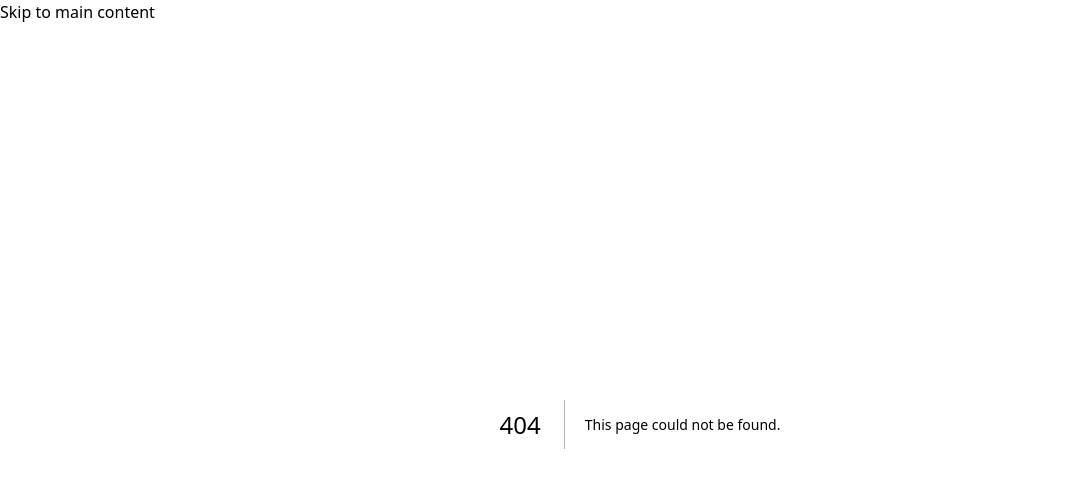
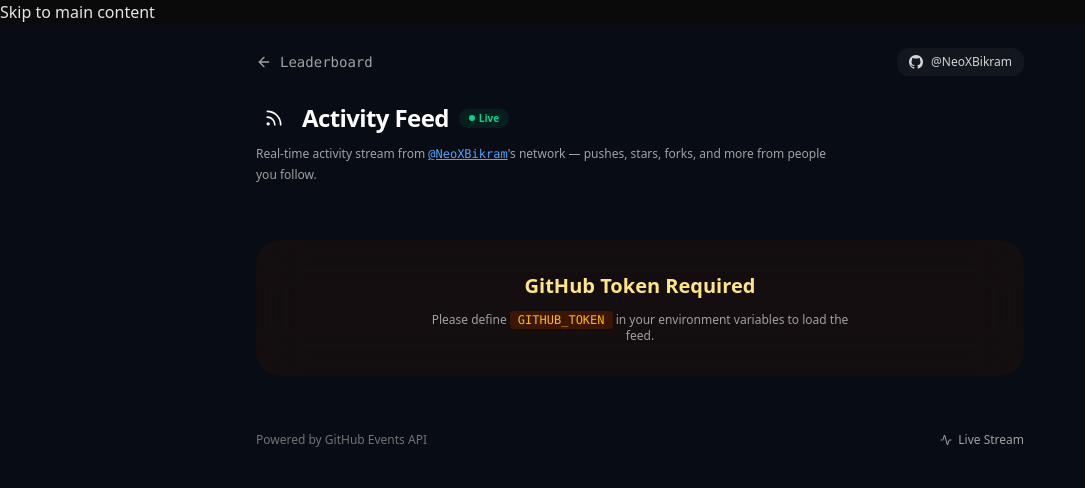
Before and after one commit to BikramGole/RepoPulse, a Next.js app: page /feed in a window 1280 px wide. Before the commit this address had no page. Shown: the top 488 px of the page, without its empty margins (0-1085 px from the left). Built offline with nearby package versions, Linux system fonts and the light colour scheme.

Commit message:
feat: add /feed page route with Suspense and error handling

```diff
--- /dev/null
+++ b/src/app/feed/page.tsx
@@ -0,0 +1,137 @@
+import React, { Suspense } from "react";
+import Link from "next/link";
+import { connection } from "next/server";
+import { fetchGitHubFeed } from "@/lib/githubFeed";
+import { GitHubFeed } from "@/components/GitHubFeed";
+import { ErrorBoundary } from "@/components/ErrorBoundary";
+import { GithubIcon } from "@/components/Icons";
+import {
+  Rss,
+  ArrowLeft,
+  Activity,
+} from "lucide-react";
+
+async function FeedContainer() {
+  await connection();
+  const token = process.env.GITHUB_TOKEN;
+
+  if (!token) {
+    return (
+      <div className="p-8 rounded-3xl border border-amber-900/40 bg-amber-950/20 text-amber-200 text-center space-y-3 backdrop-blur-xl">
+        <h2 className="text-xl font-bold">GitHub Token Required</h2>
+        <p className="text-xs text-neutral-400 max-w-md mx-auto">
+          Please define{" "}
+          <code className="text-amber-400 bg-amber-950/80 px-2 py-0.5 rounded font-mono">
+            GITHUB_TOKEN
+          </code>{" "}
+          in your environment variables to load the feed.
+        </p>
+      </div>
+    );
+  }
+
+  try {
+    const feedData = await fetchGitHubFeed("NeoXBikram", token);
+
+    return (
+      <ErrorBoundary>
+        <GitHubFeed data={feedData} />
+      </ErrorBoundary>
+    );
+  } catch (err: unknown) {
+    const errorMsg =
+      err instanceof Error ? err.message : "An unexpected error occurred.";
+    return (
+      <div className="p-8 rounded-3xl border border-rose-900/40 bg-rose-950/20 text-rose-200 text-center space-y-3 backdrop-blur-xl">
+        <h2 className="text-lg font-bold">Feed Sync Error</h2>
+        <p className="text-xs text-neutral-400 max-w-lg mx-auto">{errorMsg}</p>
+      </div>
+    );
+  }
+}
+
+export default function FeedPage() {
+  return (
+    <main
+      id="main-content"
+      className="min-h-screen bg-[#080c14] text-neutral-200 p-6 md:p-14 selection:bg-blue-500/30"
+    >
+      <div className="max-w-3xl mx-auto space-y-8">
+        {/* Header */}
+        <header className="flex flex-col gap-6 pb-6 border-b border-white/[0.08]">
+          <div className="flex items-center justify-between">
+            <Link
+              href="/"
+              className="flex items-center gap-2 text-neutral-400 hover:text-white text-sm transition-colors"
+            >
+              <ArrowLeft className="w-4 h-4" />
+              <span className="font-mono">Leaderboard</span>
+            </Link>
+
+            <a
+              href="https://github.com/NeoXBikram"
+              target="_blank"
+              rel="noreferrer"
+              className="flex items-center gap-2 px-3 py-1.5 bg-white/[0.04] hover:bg-white/[0.08] border border-white/[0.08] rounded-xl text-xs text-neutral-300 hover:text-white transition-all"
+            >
+              <GithubIcon className="w-3.5 h-3.5" />
+              @NeoXBikram
+            </a>
+          </div>
+
+          <div className="space-y-2">
+            <div className="flex items-center gap-2.5">
+              <div className="p-2 rounded-2xl bg-gradient-to-br from-orange-600 to-rose-600 text-white shadow-lg shadow-orange-500/25">
+                <Rss className="w-5 h-5" />
+              </div>
+              <h1 className="text-2xl md:text-4xl font-black tracking-tight text-white">
+                Activity Feed
+              </h1>
+              <span className="px-2.5 py-0.5 rounded-full text-[10px] font-bold bg-emerald-500/10 text-emerald-400 border border-emerald-500/30 flex items-center gap-1">
+                <span className="w-1.5 h-1.5 rounded-full bg-emerald-400 animate-pulse" />
+                Live
+              </span>
+            </div>
+            <p className="text-neutral-400 text-xs sm:text-sm max-w-xl leading-relaxed">
+              Real-time activity stream from{" "}
+              <a
+                href="https://github.com/NeoXBikram"
+                target="_blank"
+                rel="noreferrer"
+                className="text-blue-400 hover:text-blue-300 underline font-mono font-medium"
+              >
+                @NeoXBikram
+              </a>
+              &apos;s network — pushes, stars, forks, and more from people you follow.
+            </p>
+          </div>
+        </header>
+
+        {/* Feed Content */}
+        <section>
+          <Suspense
+            fallback={
+              <div className="w-full h-60 rounded-3xl border border-white/[0.08] bg-[#0e131f]/50 flex flex-col items-center justify-center gap-3 backdrop-blur-xl">
+                <div className="w-8 h-8 border-2 border-orange-500/30 border-t-orange-500 rounded-full animate-spin" />
+                <span className="text-xs text-neutral-400 font-mono">
+                  Syncing activity feed...
+                </span>
+              </div>
+            }
+          >
+            <FeedContainer />
+          </Suspense>
+        </section>
+
+        {/* Footer */}
+        <footer className="pt-6 border-t border-white/[0.06] flex items-center justify-between text-xs text-neutral-500">
+          <p>Powered by GitHub Events API</p>
+          <div className="flex items-center gap-1.5 text-neutral-400">
+            <Activity className="w-3 h-3" />
+            <span>Live Stream</span>
+          </div>
+        </footer>
+      </div>
+    </main>
+  );
+}
```
